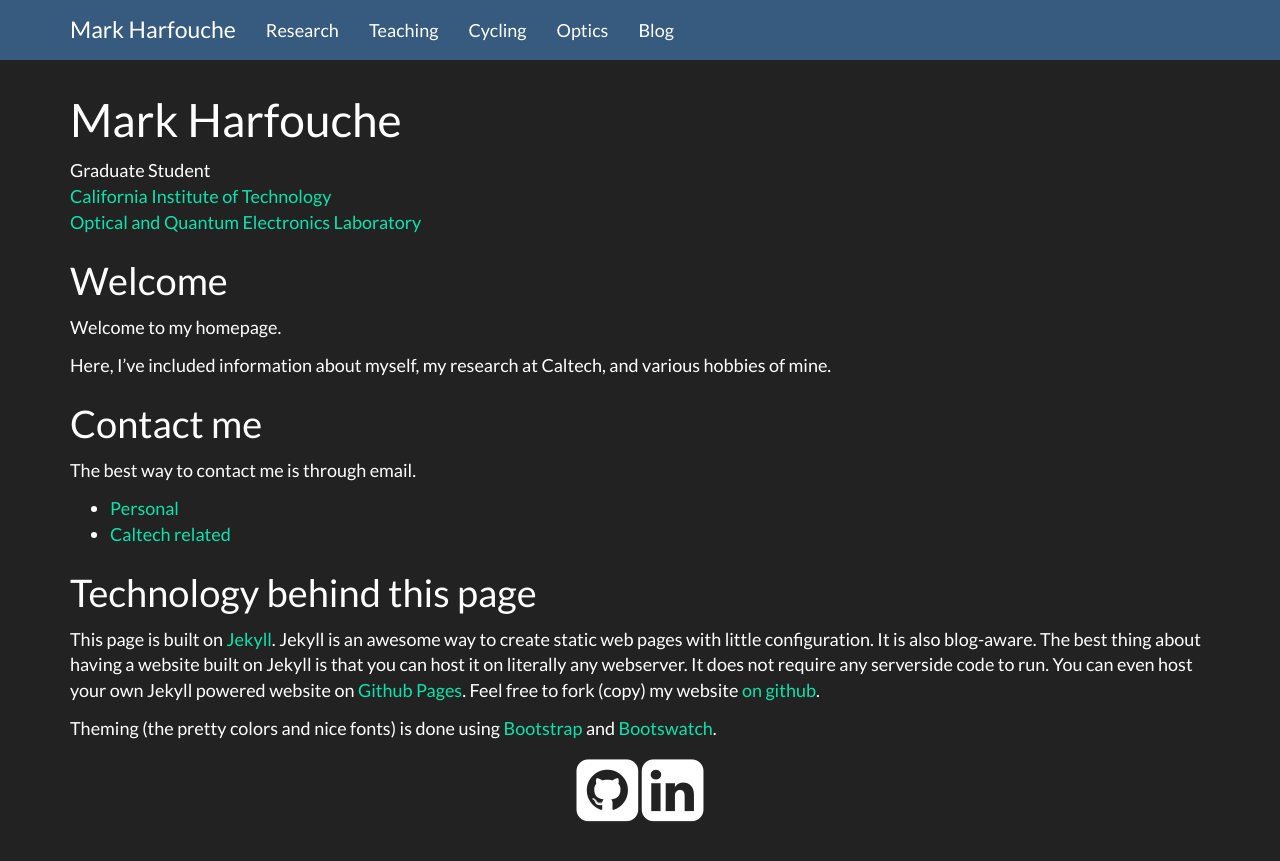
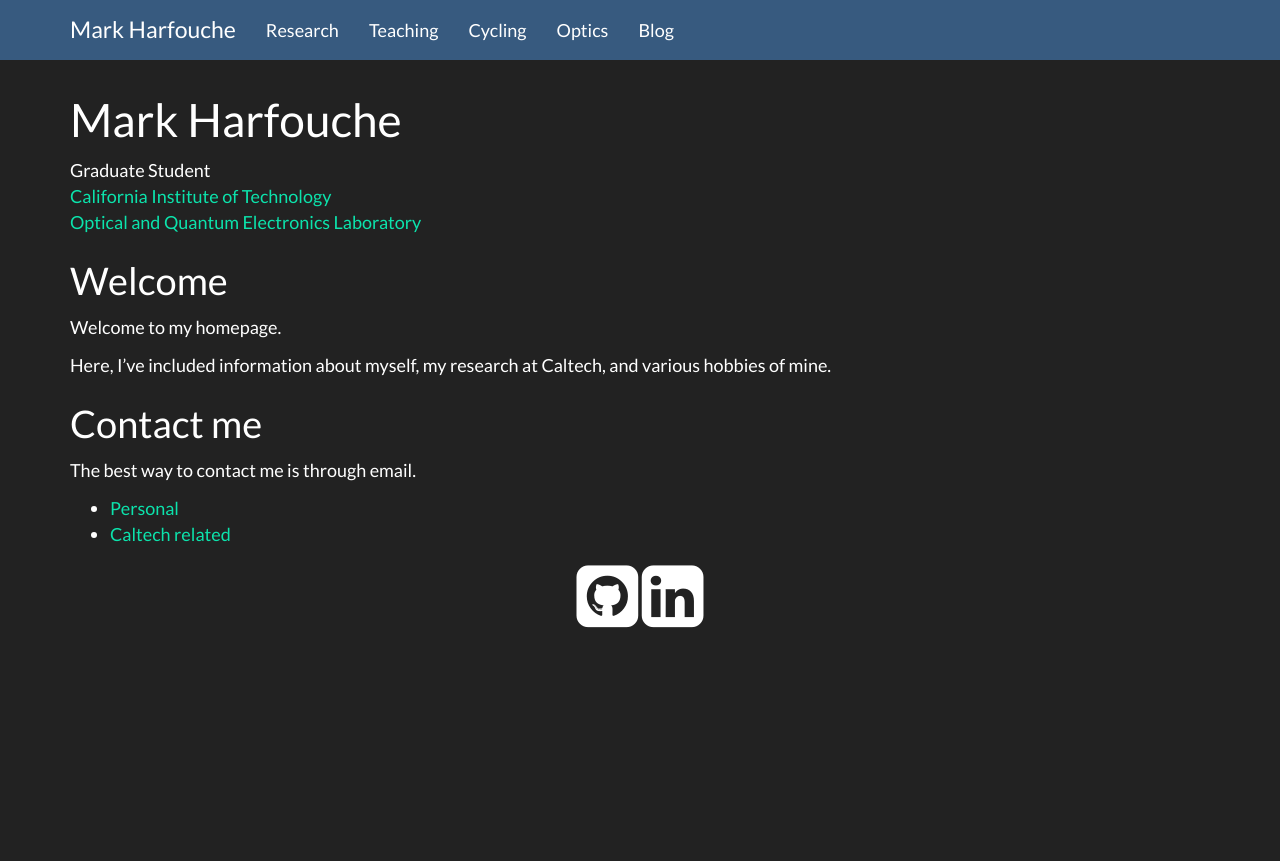
Before and after one commit to hmaarrfk/hmaarrfk.github.io, a Jekyll site: the page built from index.md, in a window 1280 px wide and 939 px high. Shown: the top 861 px of the window. Built offline with Jekyll 4.4.1, drawn with Linux system fonts in a browser that asks for light colours; nearby versions of some CDN libraries.

```diff
--- a/index.md
+++ b/index.md
@@ -19,9 +19,3 @@
 
   * [Personal](mailto:mark.harfouche@gmail.com)
   * [Caltech related](mailto:mark.harfouche@caltech.edu)
-
-## Technology behind this page
-
-This page is built on [Jekyll](http://jekyllrb.com/). Jekyll is an awesome way to create static web pages with little configuration. It is also blog-aware. The best thing about having a website built on Jekyll is that you can host it on literally any webserver. It does not require any serverside code to run. You can even host your own Jekyll powered website on [Github Pages](https://pages.github.com/). Feel free to fork (copy) my website [on github](https://github.com/hmaarrfk/hmaarrfk.github.io).
-
-Theming (the pretty colors and nice fonts) is done using [Bootstrap](http://getbootstrap.com/) and [Bootswatch](http://bootswatch.com/).
```
Also changed, not shown: _posts/2016-03-13-beind-the-scenes.md (added, +8 -0 lines).
